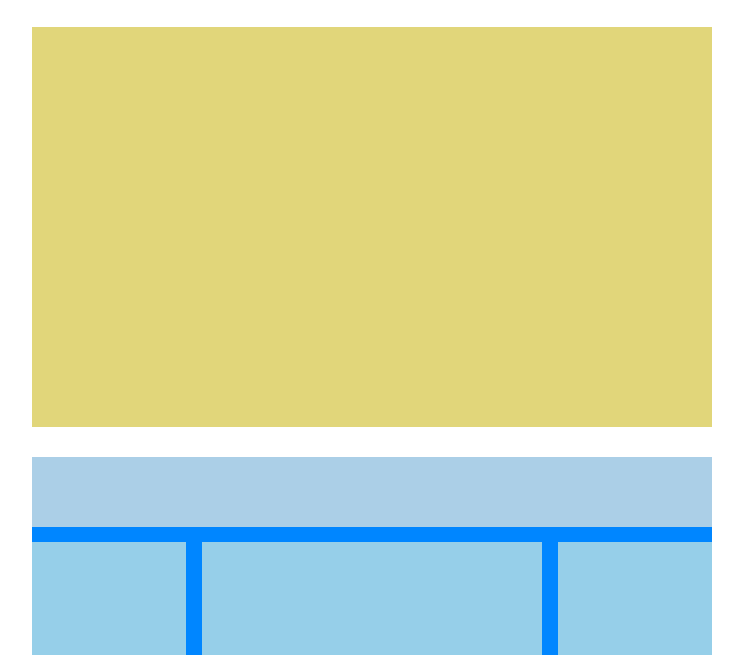
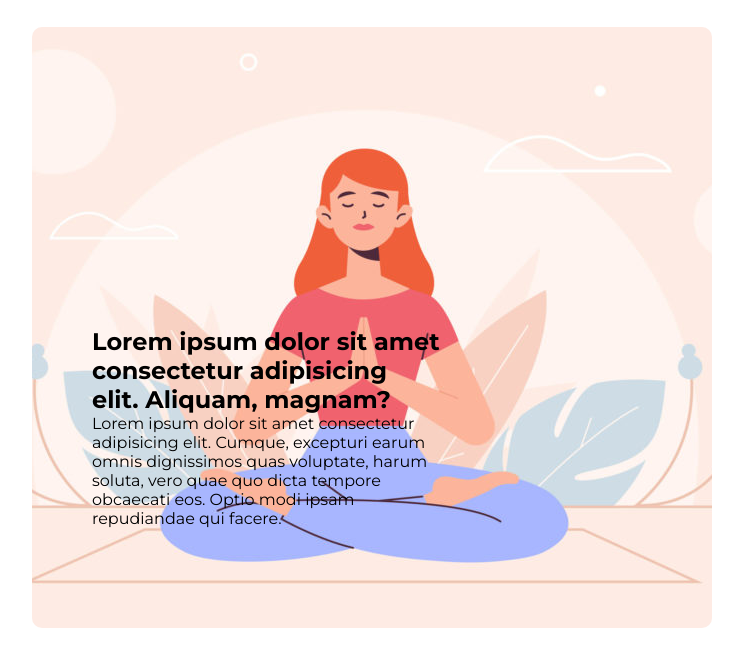
Before and after one commit to AntonioStr/htmlcss-wp, a plain HTML site: page index.html in a window 1280 px wide. Shown: the part 145-800 px from the top of the page, without its empty margins (268-1011 px from the left). Drawn offline with Linux system fonts and the light colour scheme.

Commit message:
aggiunta jumbo

```diff
--- a/css/style.css
+++ b/css/style.css
@@ -45,16 +45,23 @@
     color: rgb(149, 149, 149);
 }
 
-
-
 #logo-ne {
     width: 13%;
     margin-bottom: 1rem;
 }
 
+.header-jumbotron {
+    padding: 300px 40% 100px 60px;
+    background-image: url('../img/banner.jpg');
+    background-position: center;
+    border-radius: 10px;
+    margin-bottom: 30px;
+}
 
-.header-jumbotron {
-    margin-bottom: 30px;
+.ab{
+    background-color: rgba(0, 0, 0, .25);
+    height: 100%;
+    width: 100%;
 }
 
 /* FINE HEADER */
@@ -103,7 +110,6 @@
 
 .debug .header-jumbotron {
     background-color: #e1d67a;
-    height: 400px;
 }
 
 .debug.container-main {
--- a/index.html
+++ b/index.html
@@ -34,7 +34,9 @@
                 <!-- Fine header top -->
 
                 <!-- Inizio jumbotron -->
-                <div class="header-jumbotron">
+                <div class="header-jumbotron ab">
+                    <h2>Lorem ipsum dolor sit amet consectetur adipisicing elit. Aliquam, magnam? </h2>
+                    <p>Lorem ipsum dolor sit amet consectetur adipisicing elit. Cumque, excepturi earum omnis dignissimos quas voluptate, harum soluta, vero quae quo dicta tempore obcaecati eos. Optio modi ipsam repudiandae qui facere. </p>
                 </div>
                 <!-- Fine jumbotron -->
             </div>
```
